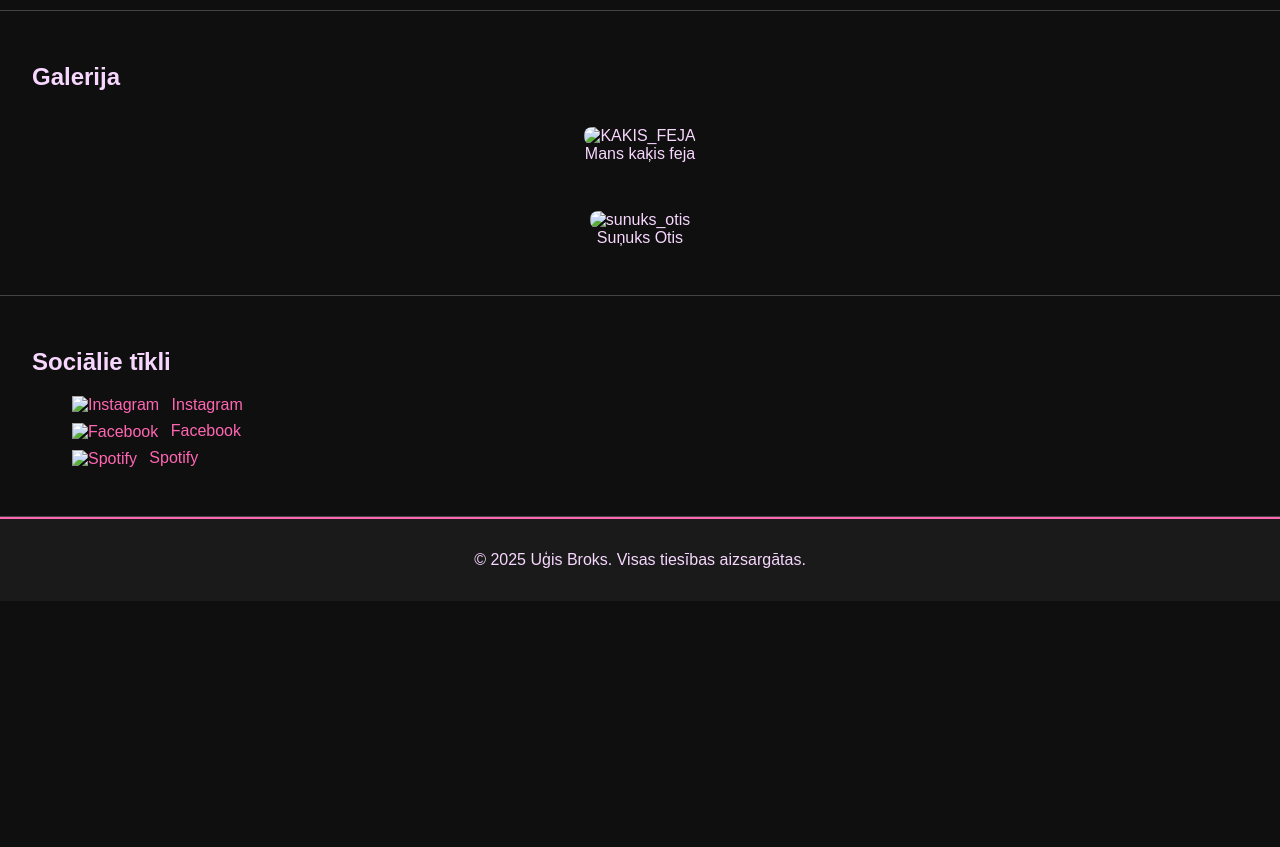
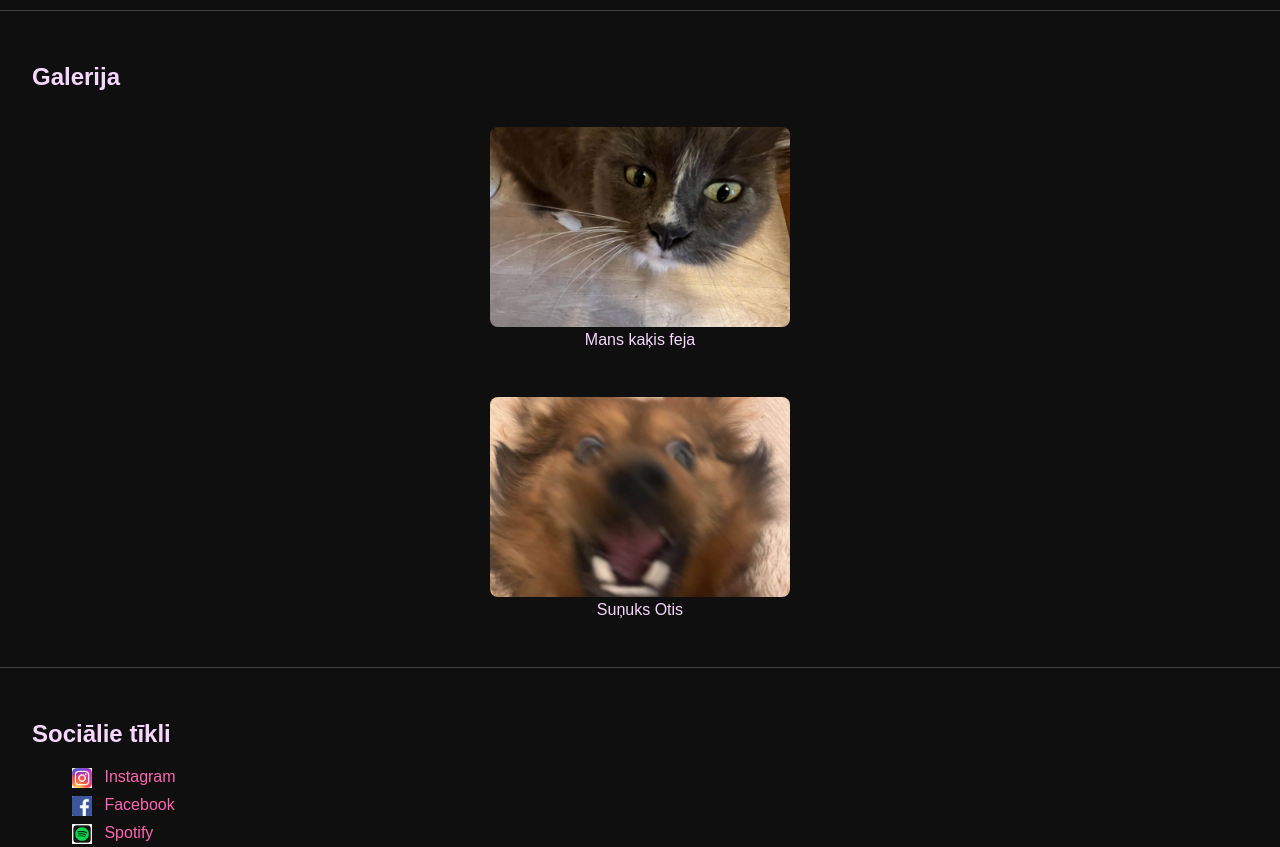
Before and after one commit to LielaisGugis/personigamajaslapa, a plain HTML site: page index.html in a window 1280 px wide. Shown: the part 1420-2267 px from the top of the page. Before the commit the page ends 2021 px from the top, so only its background shows below. Drawn offline with Linux system fonts and the light colour scheme.

Commit message:
Update index.html

```diff
--- a/index.html
+++ b/index.html
@@ -75,11 +75,11 @@
     <h2 data-lv="Galerija" data-en="Gallery">Galerija</h2>
     <div class="gallery-container">
       <figure>
-        <img src="images/feja1.jpg" alt="KAKIS_FEJA" />
+        <img src="images/feja1.webp" alt="KAKIS_FEJA" />
         <figcaption data-lv="Mans kaķis Feja" data-en="My cat Feja">Mans kaķis feja</figcaption>
       </figure>
       <figure>
-        <img src="images/otis2.jpg" alt="sunuks_otis" />
+        <img src="images/otis2.webp" alt="sunuks_otis" />
         <figcaption data-lv="Mans sunuks Otis" data-en="My doggy Otis">Suņuks Otis</figcaption>
       </figure>
     </div>
@@ -89,9 +89,9 @@
   <section id="social">
     <h2 data-lv="Sociālie tīkli" data-en="Social media">Sociālie tīkli</h2>
     <ul class="social-links">
-      <li><a href="https://www.instagram.com/ugzons/"><img src="images/instagram.jpg" alt="Instagram" /> Instagram</a></li>
-      <li><a href="https://www.facebook.com/ugis.broks"><img src="images/facebook.png" alt="Facebook" /> Facebook</a></li>
-      <li><a href="https://open.spotify.com/user/31idkftttk7syugf43omkxyk73o4"><img src="images/spotfiy.png" alt="Spotify" /> Spotify</a></li>
+      <li><a href="https://www.instagram.com/ugzons/"><img src="images/instagram.webp" alt="Instagram" /> Instagram</a></li>
+      <li><a href="https://www.facebook.com/ugis.broks"><img src="images/facebook.webp" alt="Facebook" /> Facebook</a></li>
+      <li><a href="https://open.spotify.com/user/31idkftttk7syugf43omkxyk73o4"><img src="images/spotfiy.webp" alt="Spotify" /> Spotify</a></li>
     </ul>
   </section>
 
```
